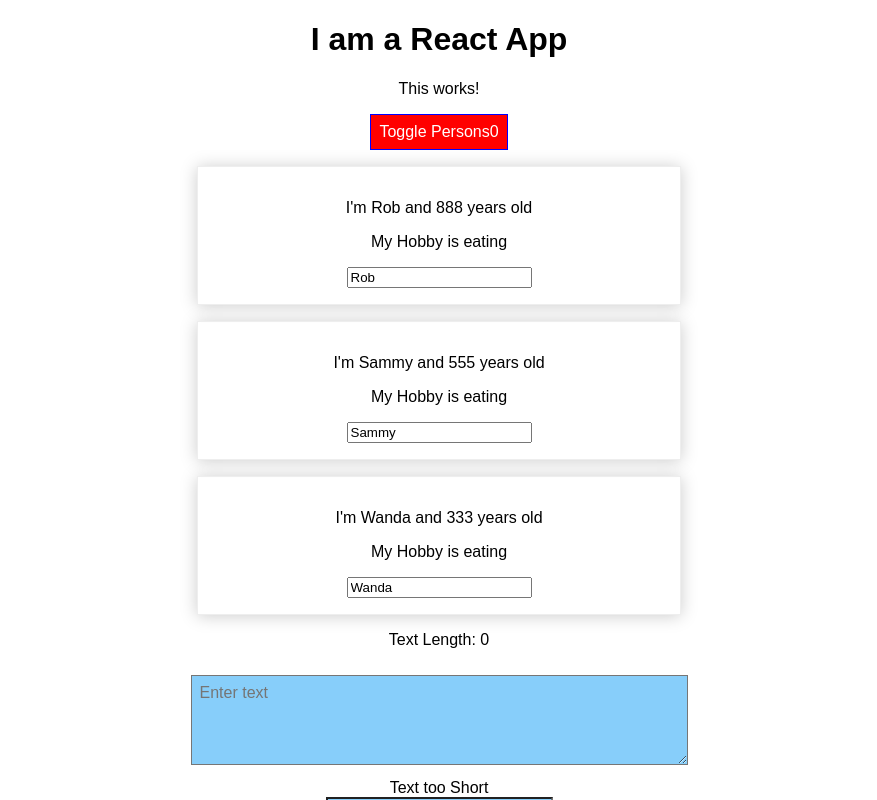
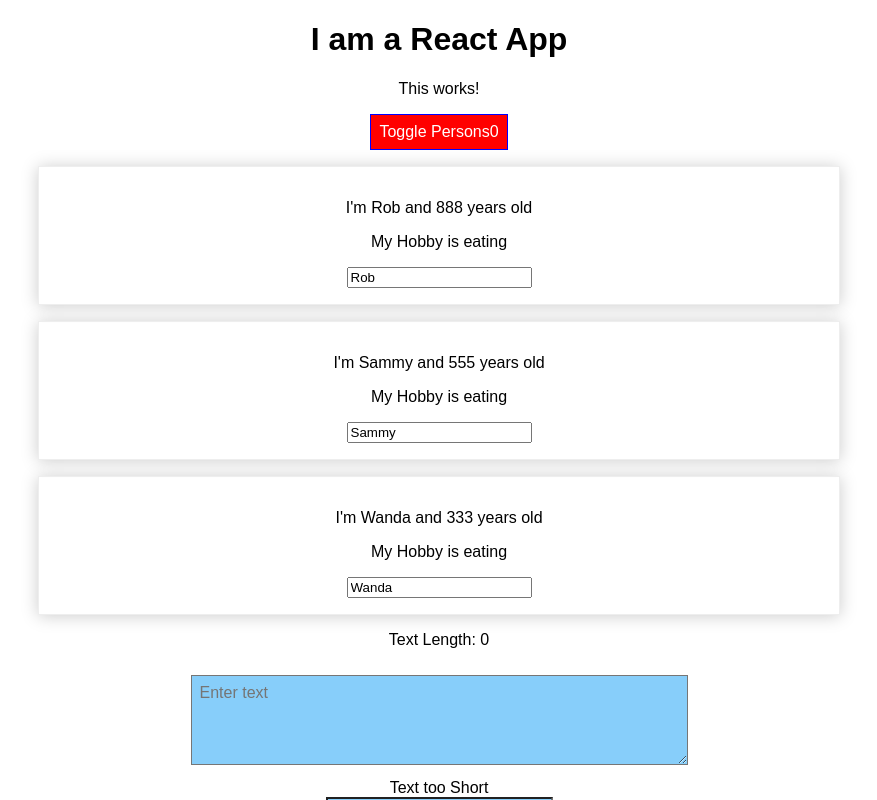
Before and after one commit to remrobem/react-complete-guide, a React (Create React App) app: page / in a window 1280 px wide. Both pictures are taken after a click on the button "Toggle Persons0". Shown: the top 800 px of the page, without its empty margins (201-1078 px from the left). Built offline with nearby package versions, Linux system fonts and the light colour scheme.

Commit message:
comment out Radium

```diff
--- a/src/App.js
+++ b/src/App.js
@@ -1,5 +1,5 @@
 import React, { Component } from 'react';
-import Radium, { StyleRoot } from 'radium';
+// import Radium, { StyleRoot } from 'radium';
 import './App.css';
 import Person from './Person/Person';
 import UserInput from './UserInput/UserInput';
@@ -119,10 +119,10 @@ class App extends Component {
       padding: '8px',
       cursor: 'pointer',
       // use Radium to allow use of psudeoselectors
-      ':hover': {
-        backgroundColor: 'lightgreen',
-        color: 'black'
-      }
+      // ':hover': {
+      //   backgroundColor: 'lightgreen',
+      //   color: 'black'
+      // }
     };
 
     const userInputStyle = {
@@ -193,10 +193,10 @@ class App extends Component {
 
       );
       style.backgroundColor = 'red';
-      style[':hover'] = {
-        backgroundColor: 'lightred',
-        color: 'black'
-      }
+      // style[':hover'] = {
+      //   backgroundColor: 'lightred',
+      //   color: 'black'
+      // }
     }
     // dynamically assign classes
     let classes = [];
@@ -211,7 +211,7 @@ class App extends Component {
 
     return (
       // wrap entire app in StyleRoot when @media used via Radium
-      <StyleRoot>
+      // <StyleRoot>
         <div className="App">
           <h1>I am a React App</h1>
           <p className={classes.join(' ')}>This works!</p>
@@ -285,9 +285,10 @@ class App extends Component {
           />
 
         </div>
-      </StyleRoot>
+      // </StyleRoot>
     );
   }
 }
 
-export default Radium(App);
+// export default Radium(App);
+export default App;
--- a/src/Person/Person.js
+++ b/src/Person/Person.js
@@ -1,6 +1,6 @@
 import React from 'react';
 import './Person.css';
-import Radium from 'radium';
+// import Radium from 'radium';
 
 // this is a stateless component
 // uses function, not class
@@ -10,14 +10,15 @@ import Radium from 'radium';
 // props.children excutes whatever is before the "normal"
 // closing of the component - either text or {js}
 const person = (props) => {
-    const style = {
-        '@media (min-width: 500px)': {
-            width: '450px'
-        }
-    };
+    // const style = {
+    //     '@media (min-width: 500px)': {
+    //         width: '450px'
+    //     }
+    // };
 
     return (
-        <div className='Person' style={style}>
+        // <div className='Person' style={style}>
+        <div className='Person'>
             <p onClick={props.click}>I'm {props.name} and {props.age} years old</p>
             <p>{props.children}</p>
             <input type='text' onChange={props.changed} value={props.name} />
@@ -26,4 +27,5 @@ const person = (props) => {
 
 };
 
-export default Radium(person);
+// export default Radium(person);
+export default person;
```
